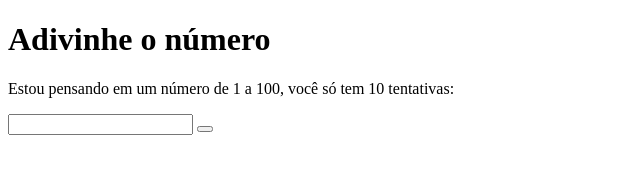
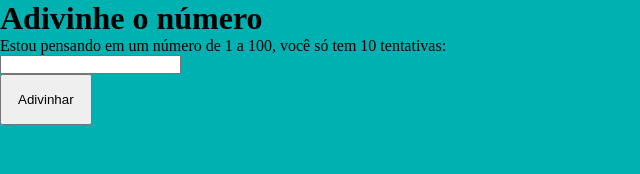
Before and after one commit to ferrazjaa/adivinhe-numero, a plain HTML site: page index.html in a window 1280 px wide. Shown: the whole page, without its empty margins (0-640 px from the left). Drawn offline with Linux system fonts and the light colour scheme.

Commit message:
update #1
Começo da estilização

```diff
--- a/index.html
+++ b/index.html
@@ -3,6 +3,7 @@
 <head>
     <meta charset="UTF-8">
     <meta name="viewport" content="width=device-width, initial-scale=1.0">
+    <link rel="stylesheet" href="style.css">
     <title>Adivinhe o número</title>
 </head>
 <body>
@@ -10,7 +11,7 @@
         <h1>Adivinhe o número</h1>
         <p>Estou pensando em um número de 1 a 100, você só tem 10 tentativas:</p>
         <input type="number" name="numero-digitado" id="numero-digitado">
-        <button type="submit" value="Adivinhar" onclick="adivinharNumero()"></button>
+        <input type="button" value="Adivinhar" id="button" onclick="adivinharNumero()">
         <div id="resultado"></div>
     </main>
     <script src="script.js"></script>
--- /dev/null
+++ b/style.css
@@ -0,0 +1,16 @@
+*{
+    margin:0;
+    padding: 0;
+    box-sizing: border-box;
+}
+
+body{
+    background-color: rgb(0, 177, 177);
+}
+
+#button{
+    color: black;
+    display: block;
+    padding: 16px;
+    /* width: 30%; */
+}
```
